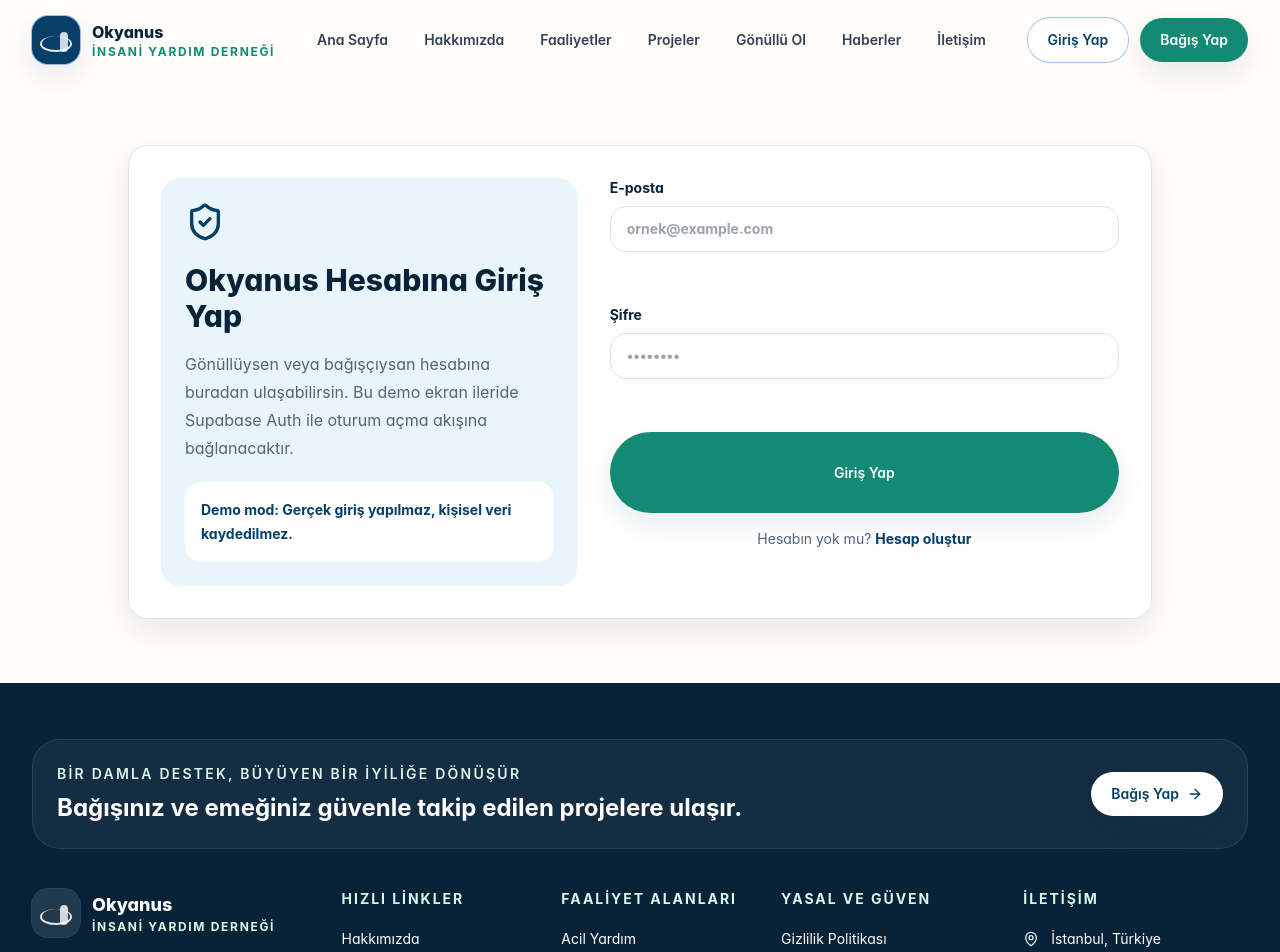
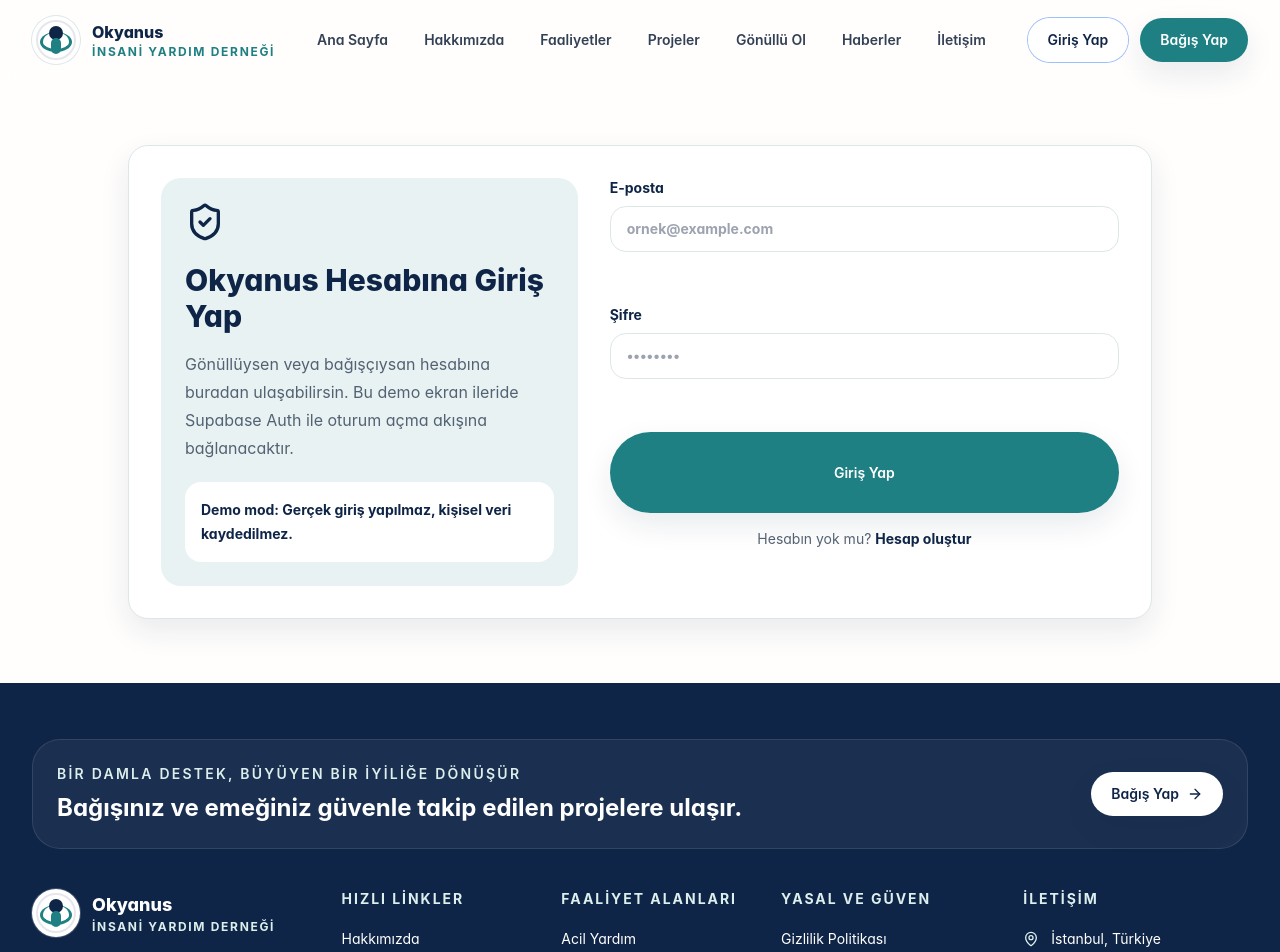
Before and after one commit to garibanedir-hash/OKYANUS, a Next.js app: page /giris in a window 1280 px wide. Shown: the top 952 px of the page. Built offline with nearby package versions, Linux system fonts and the light colour scheme.

Commit message:
Align UI with Okyanus brand identity

```diff
--- a/app/globals.css
+++ b/app/globals.css
@@ -3,17 +3,17 @@
 @tailwind utilities;
 
 :root {
-  --color-primary-blue: #0e6fa8;
-  --color-deep-blue: #073f68;
-  --color-soft-blue: #e8f5fb;
-  --color-ocean-green: #138a73;
-  --color-mint-green: #ddf6eb;
-  --color-warm-white: #fffdfa;
-  --color-soft-gray: #f5f8f9;
-  --color-dark-navy: #082238;
-  --color-warm-accent: #dca45d;
-  --color-ink-muted: #526475;
-  --color-border-soft: #dce7ec;
+  --color-primary-blue: #1f8083;
+  --color-deep-blue: #0f2547;
+  --color-soft-blue: #e8f2f3;
+  --color-ocean-green: #1f8083;
+  --color-mint-green: #dcefed;
+  --color-warm-white: #fffefd;
+  --color-soft-gray: #f5f7f8;
+  --color-dark-navy: #0f2547;
+  --color-warm-accent: #d7a85f;
+  --color-ink-muted: #536273;
+  --color-border-soft: #dde7e8;
   --shadow-soft-brand: 0 20px 50px color-mix(in srgb, var(--color-dark-navy) 12%, transparent);
   --shadow-card-brand: 0 12px 30px color-mix(in srgb, var(--color-dark-navy) 9%, transparent);
 }
@@ -31,38 +31,39 @@ body {
   background: var(--color-warm-white);
   color: var(--color-dark-navy);
   text-rendering: optimizeLegibility;
+  font-family: Gilroy, Inter, Arial, system-ui, sans-serif;
   font-feature-settings: "cv02", "cv03", "cv04", "cv11";
 }
 
 ::selection {
-  background: rgba(22, 143, 122, 0.2);
+  background: color-mix(in srgb, var(--color-ocean-green) 22%, transparent);
 }
 
 .ocean-surface {
   background:
-    radial-gradient(circle at 18% 18%, color-mix(in srgb, var(--color-mint-green) 92%, transparent), transparent 30%),
-    radial-gradient(circle at 78% 20%, color-mix(in srgb, var(--color-soft-blue) 92%, transparent), transparent 32%),
-    linear-gradient(135deg, var(--color-warm-white) 0%, var(--color-soft-blue) 52%, var(--color-warm-white) 100%);
+    radial-gradient(circle at 18% 18%, color-mix(in srgb, var(--color-mint-green) 78%, transparent), transparent 30%),
+    radial-gradient(circle at 78% 20%, color-mix(in srgb, var(--color-soft-blue) 84%, transparent), transparent 32%),
+    linear-gradient(135deg, var(--color-warm-white) 0%, color-mix(in srgb, var(--color-soft-blue) 82%, white) 56%, var(--color-warm-white) 100%);
 }
 
 .wave-grid {
   background-image:
-    linear-gradient(color-mix(in srgb, var(--color-primary-blue) 9%, transparent) 1px, transparent 1px),
-    linear-gradient(90deg, color-mix(in srgb, var(--color-ocean-green) 9%, transparent) 1px, transparent 1px);
-  background-size: 36px 36px;
+    linear-gradient(color-mix(in srgb, var(--color-deep-blue) 6%, transparent) 1px, transparent 1px),
+    linear-gradient(90deg, color-mix(in srgb, var(--color-ocean-green) 7%, transparent) 1px, transparent 1px);
+  background-size: 42px 42px;
 }
 
 .wave-lines {
   background-image:
-    radial-gradient(120% 58% at 50% 120%, transparent 58%, color-mix(in srgb, var(--color-primary-blue) 18%, transparent) 59%, transparent 61%),
-    radial-gradient(110% 52% at 48% 118%, transparent 58%, color-mix(in srgb, var(--color-ocean-green) 16%, transparent) 59%, transparent 61%);
-  background-size: 420px 150px;
+    radial-gradient(120% 58% at 50% 120%, transparent 58%, color-mix(in srgb, var(--color-deep-blue) 18%, transparent) 59%, transparent 61%),
+    radial-gradient(110% 52% at 48% 118%, transparent 58%, color-mix(in srgb, var(--color-ocean-green) 18%, transparent) 59%, transparent 61%);
+  background-size: 480px 150px;
 }
 
 .ocean-card {
   background:
-    radial-gradient(circle at 18% 14%, color-mix(in srgb, var(--color-mint-green) 72%, transparent), transparent 28%),
-    radial-gradient(circle at 80% 18%, color-mix(in srgb, var(--color-soft-blue) 78%, transparent), transparent 30%),
+    radial-gradient(circle at 18% 14%, color-mix(in srgb, var(--color-mint-green) 62%, transparent), transparent 28%),
+    radial-gradient(circle at 80% 18%, color-mix(in srgb, var(--color-soft-blue) 72%, transparent), transparent 30%),
     linear-gradient(135deg, var(--color-warm-white), var(--color-soft-gray));
 }
 
--- a/app/tadilat/page.tsx
+++ b/app/tadilat/page.tsx
@@ -9,7 +9,7 @@ export const metadata: Metadata = {
 export default function MaintenancePage() {
   return (
     <main className="relative min-h-screen overflow-hidden bg-warm-white">
-      <div className="absolute inset-0 bg-[radial-gradient(circle_at_20%_20%,rgba(34,148,179,0.18),transparent_32%),radial-gradient(circle_at_82%_18%,rgba(55,168,127,0.16),transparent_28%),linear-gradient(135deg,rgba(234,248,250,0.9),rgba(248,252,249,0.95))]" />
+      <div className="absolute inset-0 bg-[radial-gradient(circle_at_20%_20%,rgba(31,128,131,0.14),transparent_32%),linear-gradient(135deg,rgba(255,254,253,0.96),rgba(232,242,243,0.92))]" />
       <div className="absolute inset-x-0 bottom-0 h-64 opacity-50">
         <div className="h-full rounded-t-[55%] bg-soft-blue" />
       </div>
--- a/components/BrandMark.tsx
+++ b/components/BrandMark.tsx
@@ -14,14 +14,15 @@ export function BrandMark({
     <Link href="/" className="focus-ring flex items-center gap-3 rounded-full" onClick={onClick}>
       <span
         className={cn(
-          "relative flex h-12 w-12 shrink-0 items-center justify-center overflow-hidden rounded-2xl shadow-card ring-1",
-          inverse ? "bg-white/10 ring-white/15" : "bg-deep-blue ring-deep-blue/10"
+          "relative flex h-12 w-12 shrink-0 items-center justify-center overflow-hidden rounded-full ring-1",
+          inverse ? "bg-white ring-white/20" : "bg-white ring-border-soft"
         )}
         aria-hidden
       >
-        <span className="absolute inset-x-2 bottom-3 h-4 rounded-[100%] border-2 border-mint-green/90 border-t-0" />
-        <span className="absolute left-3 top-3 h-4 w-4 rounded-full bg-mint-green/90" />
-        <span className="absolute right-3 top-4 h-5 w-2 rounded-full bg-white/80" />
+        <span className="absolute inset-1 rounded-full border-2 border-deep-blue/95" />
+        <span className="absolute inset-x-2 bottom-3 h-5 rounded-[100%] border-[3px] border-ocean-green border-t-0" />
+        <span className="absolute left-1/2 top-2.5 h-3.5 w-3.5 -translate-x-1/2 rounded-full bg-deep-blue" />
+        <span className="absolute left-1/2 top-[1.35rem] h-4 w-2.5 -translate-x-1/2 rounded-full bg-ocean-green" />
       </span>
       <span className="leading-tight">
         <span className={cn("block font-extrabold", compact ? "text-base" : "text-lg", inverse ? "text-white" : "text-dark-navy")}>
--- a/components/ProjectCard.tsx
+++ b/components/ProjectCard.tsx
@@ -23,8 +23,9 @@ export function ProjectCard({
   const progress = Math.min(Math.round((raised / goal) * 100), 100);
 
   return (
-    <article className="overflow-hidden rounded-brand border border-slate-200/80 bg-white shadow-card transition hover:-translate-y-1 hover:shadow-soft">
+    <article className="overflow-hidden rounded-brand border border-border-soft bg-white shadow-card transition hover:-translate-y-1 hover:shadow-soft">
       <VisualPlaceholder label={category} className={`h-48 bg-gradient-to-br ${visualTone}`} />
+      <div className="h-1 bg-gradient-to-r from-deep-blue to-ocean-green" />
       <div className="p-6">
         <h3 className="text-xl font-bold text-dark-navy">{title}</h3>
         <p className="mt-3 min-h-20 text-sm leading-6 text-slate-600">{description}</p>
--- a/components/admin/AdminChartCard.tsx
+++ b/components/admin/AdminChartCard.tsx
@@ -15,6 +15,7 @@ export function AdminChartCard({
 }) {
   return (
     <section className={cn("rounded-brand border border-border-soft bg-white p-5 shadow-card", className)}>
+      <div className="mb-4 h-1 w-20 rounded-full bg-gradient-to-r from-deep-blue to-ocean-green" />
       <div className="flex flex-col gap-3 md:flex-row md:items-start md:justify-between">
         <div>
           <h2 className="text-xl font-bold text-dark-navy">{title}</h2>
--- a/components/admin/AdminKpiCard.tsx
+++ b/components/admin/AdminKpiCard.tsx
@@ -8,6 +8,7 @@ export function AdminKpiCard({ stat }: { stat: DashboardStat }) {
 
   return (
     <article className="rounded-brand border border-border-soft bg-white p-5 shadow-card">
+      <div className="mb-4 h-1 w-16 rounded-full bg-ocean-green" />
       <div className="flex items-start justify-between gap-4">
         <div>
           <p className="text-sm font-bold text-ink-muted">{stat.title}</p>
--- a/components/sections/DonationCTA.tsx
+++ b/components/sections/DonationCTA.tsx
@@ -12,6 +12,7 @@ export function DonationCTA() {
             <h2 className="mt-3 max-w-4xl text-3xl font-bold leading-tight sm:text-4xl">
               Bir iyilik, bazen bir ailenin sofrasına; bazen bir çocuğun defterine; bazen de soğuk bir gecede sıcak bir desteğe dönüşür.
             </h2>
+            <p className="mt-4 text-sm font-semibold text-white/78">İyilik Paylaştıkça Okyanusa Dönüşür.</p>
           </div>
           <Button href="/bagis-yap" variant="light" showIcon>
             Şimdi Bağış Yap
--- a/components/sections/HeroSection.tsx
+++ b/components/sections/HeroSection.tsx
@@ -16,6 +16,7 @@ export function HeroSection() {
           <h1 className="max-w-3xl text-4xl font-extrabold leading-tight text-dark-navy sm:text-5xl lg:text-6xl">
             İyilik büyür, umut olur.
           </h1>
+          <p className="mt-4 text-base font-bold text-ocean-green">İyilik Paylaştıkça Okyanusa Dönüşür.</p>
           <p className="mt-6 max-w-2xl text-lg leading-8 text-slate-600">
             Okyanus İnsani Yardım Derneği; bağışları kayıt altına alan, projeleri takip eden ve ihtiyaç sahiplerine insan
             onurunu gözeten destekler ulaştıran bir dayanışma platformudur.
@@ -41,8 +42,8 @@ export function HeroSection() {
           <div className="relative mx-auto w-full max-w-xl">
             <div className="absolute -inset-4 rounded-[2rem] bg-white/50 blur-2xl" />
             <div className="relative overflow-hidden rounded-[1.75rem] bg-white shadow-soft ring-1 ring-white/80">
-              <div className="h-80 bg-gradient-to-br from-deep-blue via-primary-blue to-ocean-green p-6 text-white sm:h-[27rem]">
-                <div className="flex h-full flex-col justify-between rounded-[1.3rem] border border-white/20 bg-white/10 p-5 backdrop-blur-sm">
+              <div className="h-80 bg-deep-blue p-6 text-white sm:h-[27rem]">
+                <div className="flex h-full flex-col justify-between rounded-[1.3rem] border border-white/15 bg-white/8 p-5 backdrop-blur-sm">
                   <div className="flex items-center justify-between">
                     <span className="rounded-full bg-white/18 px-3 py-1 text-xs font-semibold">Okyanus saha akışı</span>
                     <Droplets aria-hidden className="h-8 w-8 text-mint-green" />
--- a/tailwind.config.ts
+++ b/tailwind.config.ts
@@ -29,7 +29,7 @@ const config: Config = {
         brand: "1.25rem"
       },
       fontFamily: {
-        sans: ["Inter", "Aptos", "ui-sans-serif", "system-ui", "sans-serif"]
+        sans: ["Gilroy", "Inter", "Arial", "ui-sans-serif", "system-ui", "sans-serif"]
       }
     }
   },
```
Also changed, not shown: public/brand/README.md (added), 1 other file (tests, documents, lock files or other folders).
